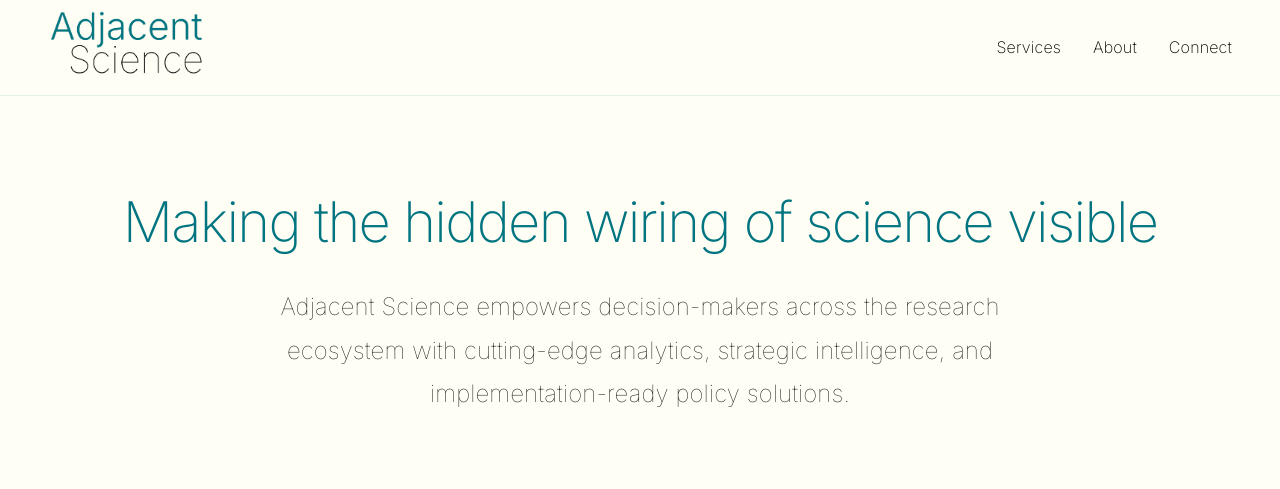
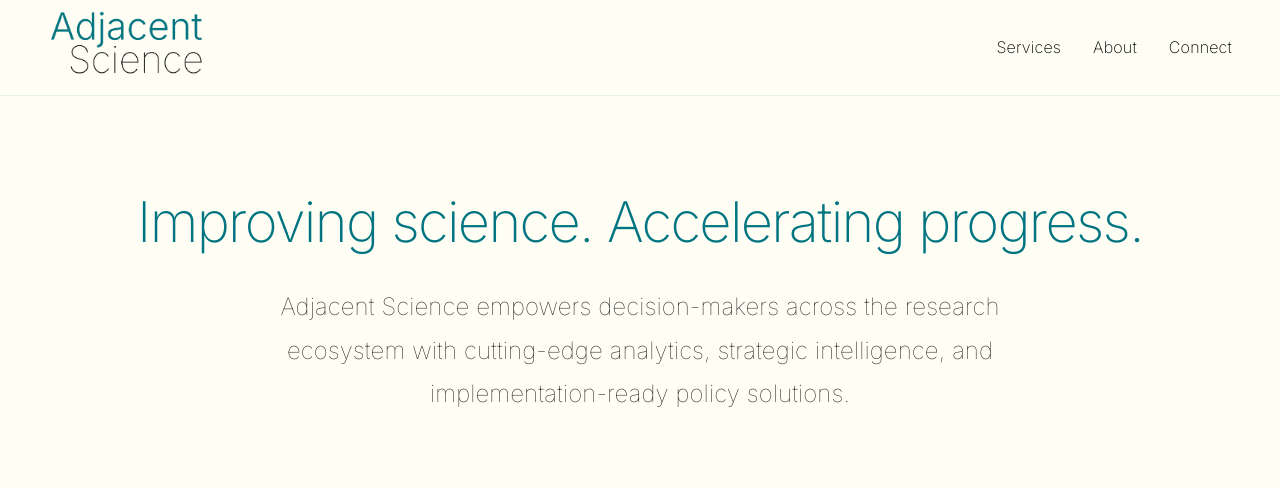
Before and after one commit to ersatzben/adjacent, a plain HTML site: page index.html in a window 1280 px wide. Shown: the top 489 px of the page. Drawn offline with Linux system fonts and the light colour scheme.

Commit message:
tweaks to wording

```diff
--- a/index.html
+++ b/index.html
@@ -3,7 +3,7 @@
 <head>
     <meta charset="UTF-8">
     <meta name="viewport" content="width=device-width, initial-scale=1.0">
-    <title>Adjacent Science - Making the hidden wiring of science visible</title>
+    <title>Adjacent Science</title>
     <meta name="description" content="Adjacent Science uses cutting-edge network analysis to provide funders, policymakers, and research leaders with intelligence to accelerate discovery and drive technological progress.">
     <meta name="author" content="Adjacent Science">
     <meta name="theme-color" content="#007581">
@@ -31,7 +31,7 @@
     <main>
         <section class="hero">
             <div class="container">
-                <h1 class="hero-title">Making the hidden wiring of science visible</h1>
+                <h1 class="hero-title">Improving science. Accelerating progress.</h1>
                 <p class="hero-subtitle">Adjacent Science empowers decision-makers across the research ecosystem with cutting-edge analytics, strategic intelligence, and implementation-ready policy solutions.</p>
             </div>
         </section>
```
